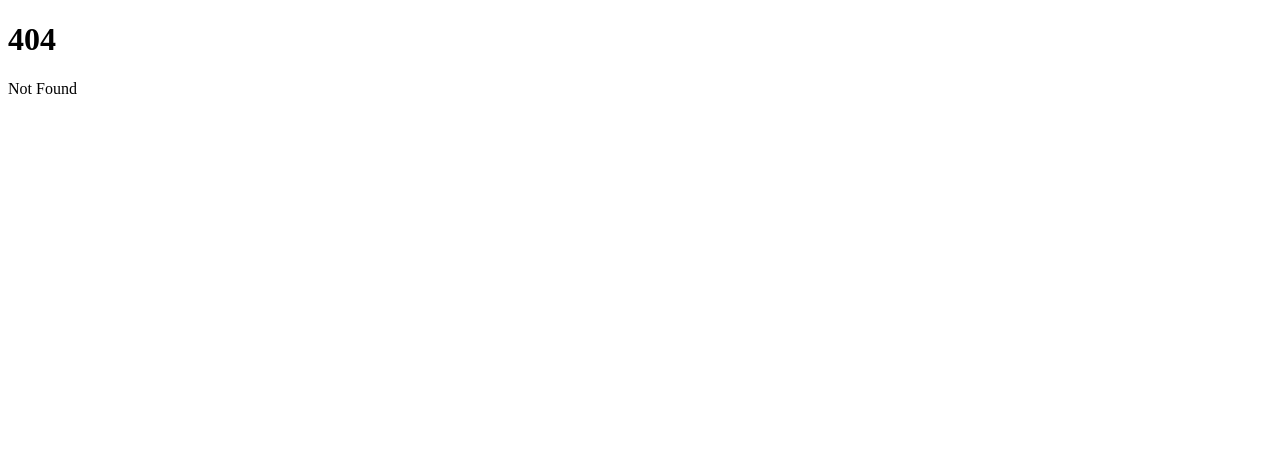
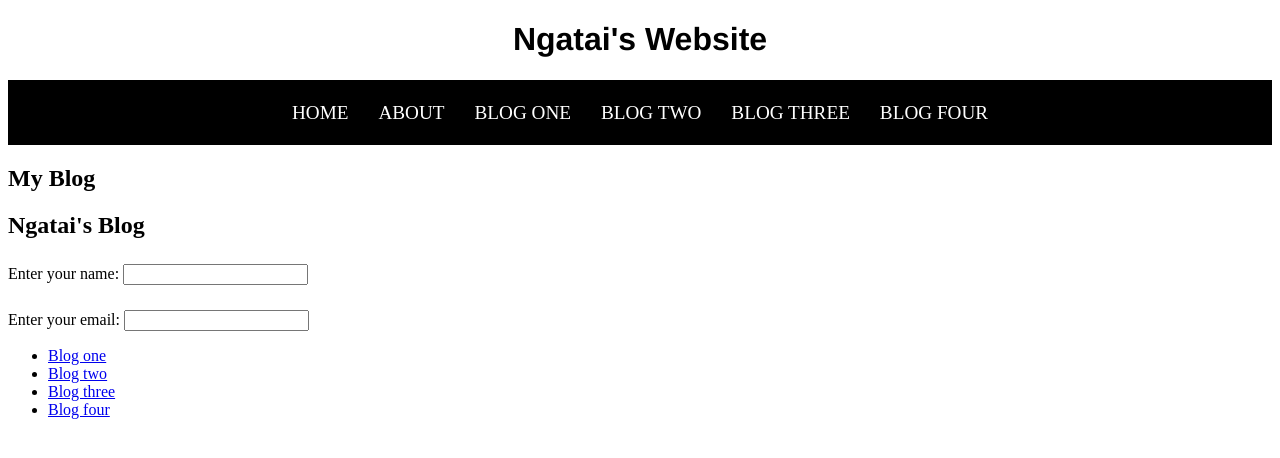
Before and after one commit to NgataiCherrington/web1-sveltekit, a SvelteKit app: page /blog/four in a window 1280 px wide. Before the commit this address had no page. Shown: the top 458 px of the page. Built offline with nearby package versions, Linux system fonts and the light colour scheme.

Commit message:
Created more blog pages

```diff
--- /dev/null
+++ b/src/routes/blog/[blogs]/+page.svelte
@@ -0,0 +1,17 @@
+<script>
+    import Header from "$lib/Header.svelte";
+    import Blog from "$lib/Blog.svelte";
+</script>
+
+<Header />
+
+<h2>My Blog</h2>
+
+<Blog />
+
+<ul>
+    <li><a href="/blog/one">Blog one</li>
+    <li><a href="/blog/two">Blog two</li>
+    <li><a href="/blog/three">Blog three</li>
+    <li><a href="/blog/four">Blog four</li>
+</ul>
```
